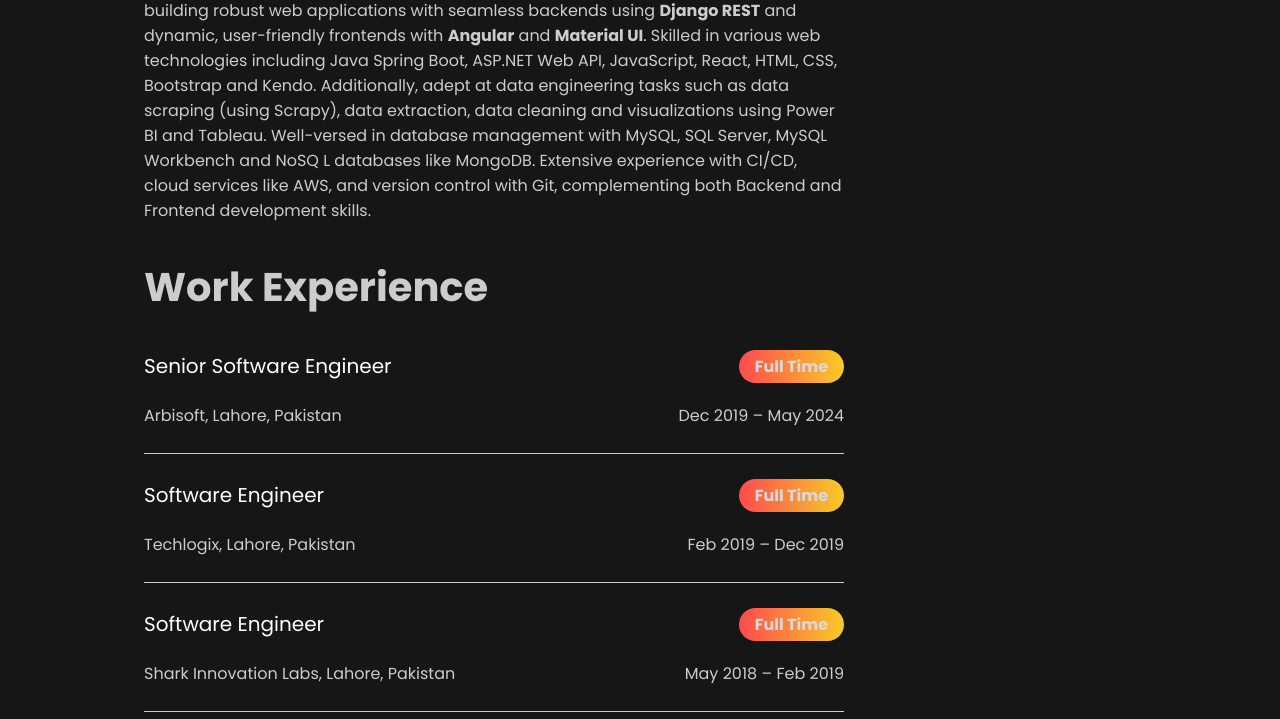
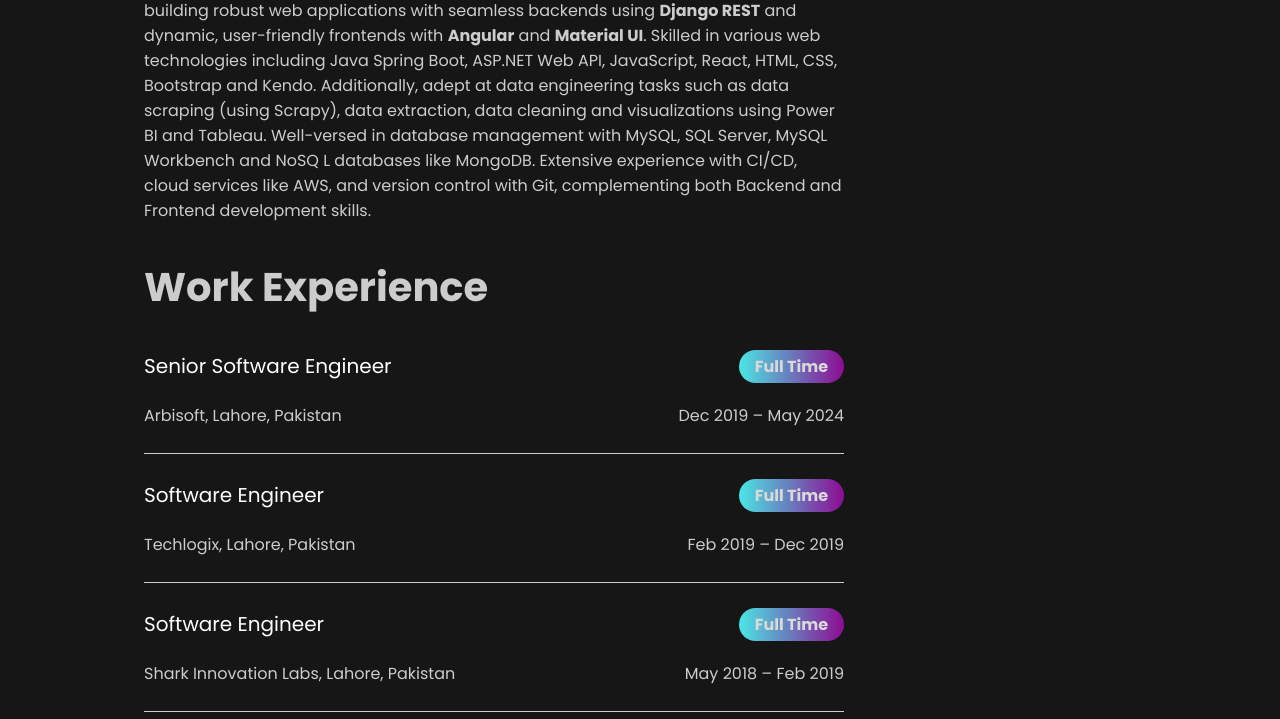
Before and after one commit to zubair-ce07/zubair-ce07.github.io, a plain HTML site: page index.html in a window 1280 px wide. Shown: the part 840-1559 px from the top of the page. Drawn offline with Linux system fonts and the light colour scheme.

Commit message:
feat: updated gradient colors

```diff
--- a/portfolio.css
+++ b/portfolio.css
@@ -4,8 +4,8 @@
     --light-content: #A7A7A7;
     --solid-heading-dark-mode: #CCC;
     --popins:'Poppins', sans-serif;
-    --gradient-color1:#ff4d4d;
-    --gradient-color2:#f9cb28;
+    --gradient-color1:#4CE0E2;
+    --gradient-color2:#8D0B93;
 }
 html{
     scroll-behavior: smooth;
```
